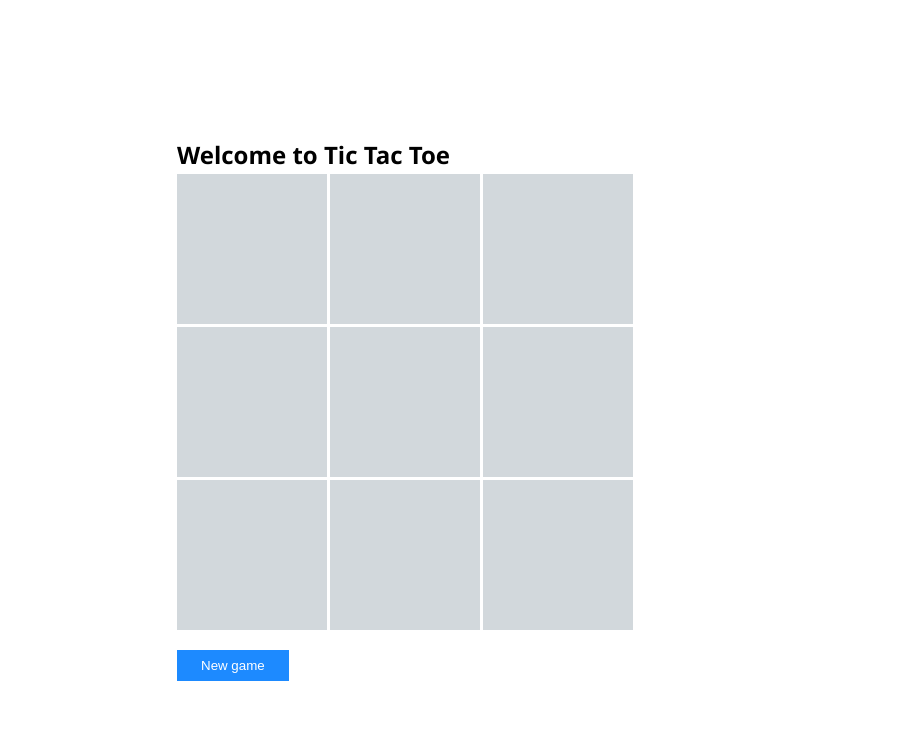
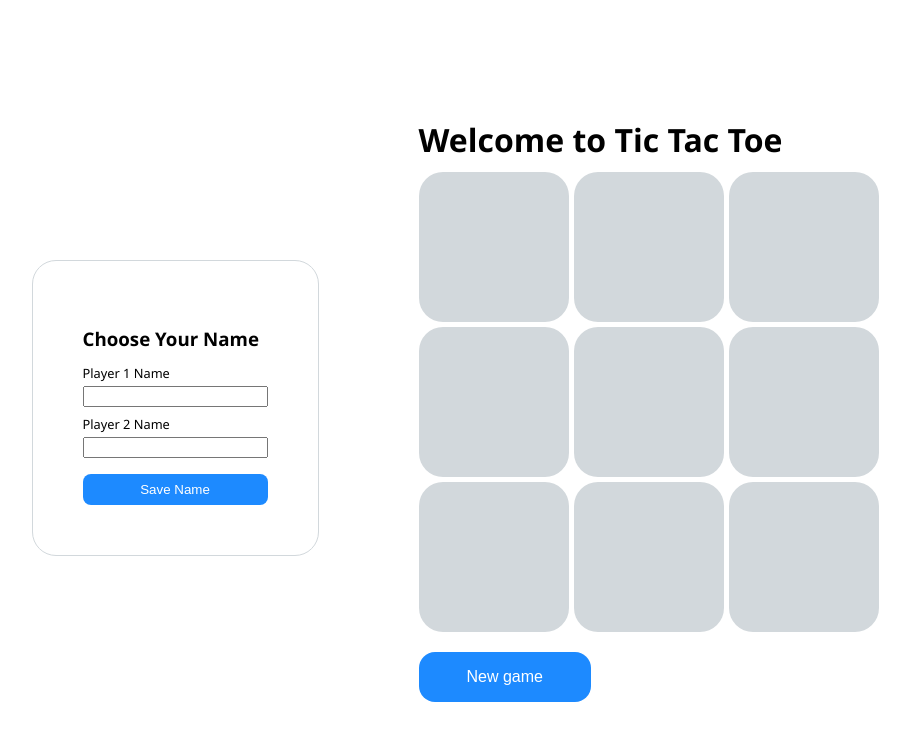
Before and after one commit to YakeDev/tic-tac-toe, a plain HTML site: page index.html in a window 1280 px wide. Shown: the whole page, without its empty margins (235-1145 px from the left). Drawn offline with Linux system fonts and the light colour scheme.

Commit message:
Name players updated

```diff
--- a/css/style.css
+++ b/css/style.css
@@ -3,7 +3,9 @@ body {
 }
 
 h2 {
+  font-size: 2em;
   line-height: 0px;
+  margin-bottom: 32px;
 }
 
 .msg {
@@ -22,15 +24,14 @@ h2 {
   display: grid;
   grid-template-columns: repeat(3, 150px);
   grid-template-rows: repeat(3, 150px);
-  gap: 3px;
+  gap: 5px;
   /* background-color: rgb(21, 63, 191); */
 }
 
 .gameBoard div {
   border: none;
   background-color: #d2d8dc;
-  border-radius: 0;
-  background-image: unset;
+  border-radius: 24px;
 }
 
 .sqr {
@@ -43,9 +44,46 @@ h2 {
 }
 
 #newGame {
+  font-size: medium;
   margin-top: 20px;
+  padding: 16px 48px;
+  background-color: #1d8aff;
+  color: white;
+  border: none;
+  cursor: pointer;
+  border-radius: 16px;
+}
+
+form {
+  margin: 100px;
+  padding: 50px;
+  border: 1.6px solid #d2d8dc;
+  border-radius: 24px;
+  display: flex;
+  flex-direction: column;
+}
+form h3 {
+  margin-bottom: 16px;
+  line-height: 1;
+}
+
+form div {
+  display: flex;
+  flex-direction: column;
+  margin-bottom: 8px;
+}
+
+form div label {
+  font-size: 0.8em;
+  margin-bottom: 4px;
+}
+
+form button {
+  margin-top: 8px;
   padding: 8px 24px;
   background-color: #1d8aff;
   color: white;
   border: none;
+  cursor: pointer;
+  border-radius: 8px;
 }
--- a/index.html
+++ b/index.html
@@ -8,7 +8,20 @@
   </head>
   <body>
     <section class="game-section">
-      <div>
+      <form action="">
+        <h3>Choose Your Name</h3>
+        <div>
+          <label for="player1">Player 1 Name</label>
+          <input type="text" id="player1" />
+        </div>
+
+        <div>
+          <label for="player2">Player 2 Name</label>
+          <input type="text" id="player2" />
+        </div>
+        <button type="button" value="Submit">Save Name</button>
+      </form>
+      <div class="game">
         <h2>Welcome to Tic Tac Toe</h2>
         <div class="msg"></div>
         <div class="gameBoard">
--- a/js/script.js
+++ b/js/script.js
@@ -107,12 +107,19 @@ const Game = (function () {
             return;
           }
 
+          if (square.textContent == "X") {
+            DomElts.message.textContent = `Player1's turn!`;
+          } else {
+            DomElts.message.textContent = `Player2's turn!`;
+          }
+
           GameControllers.switchPlayer(); // Change de joueur après le clic
           console.log(gameBoardArray.gameBoardArray);
         }
       });
     });
   }
+
   function newGame() {
     gameActive = true; // Réinitialiser l'état du jeu
     DomElts.message.textContent = ""; // Réinitialiser le message
```
